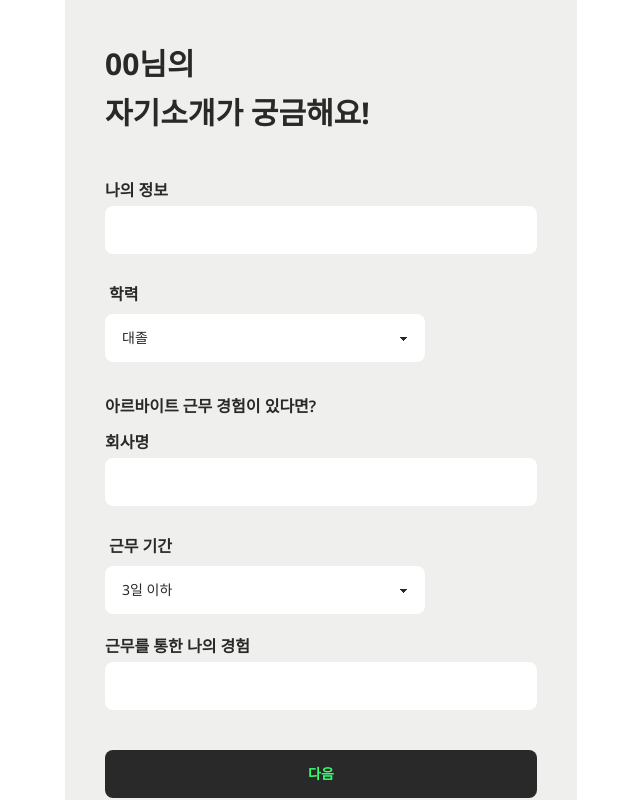
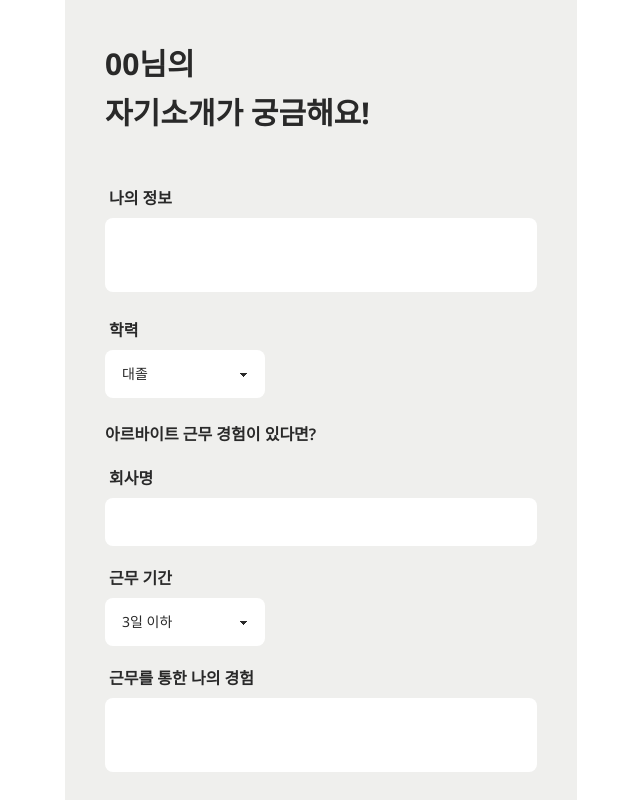
Before and after one commit to BaeJaeSung/SWHackathon2023SummerFront, a Next.js app in the folder hackathon/: page /signup/new/detail in a window 1280 px wide. Shown: the whole page, without its empty margins (319-959 px from the left). Built offline with nearby package versions, Linux system fonts and the light colour scheme; no server answers.

Commit message:
second 11 17

```diff
--- a/hackathon/app/signup/new/detail/page.tsx
+++ b/hackathon/app/signup/new/detail/page.tsx
@@ -1,12 +1,20 @@
 "use client"
 import SignUpLayout from "@/components/signUpLayout"
 import { useRouter } from "next/navigation"
+import { useState } from "react"
 
 export default function SignUpDetailPage() {
   const router = useRouter()
   const onClick = () => {
     router.push('/');
   }
+
+  const [detail, setDetail] = useState();
+  const [edu, setEdu] = useState('대졸')
+  const [company, setCompany] = useState()
+  const [period, setPeriod] = useState()
+  const [exp, setExp] = useState()
+
   return (
     <SignUpLayout
       textTop="00님의"
@@ -16,24 +24,27 @@ export default function SignUpDetailPage() {
     >
       <div className="flex flex-col gap-5">
         <div>
-          <label htmlFor="detail" className="cursor-pointer font-semibold">
+          <label
+            htmlFor="detail"
+            className="label cursor-pointer font-semibold"
+          >
             나의 정보
           </label>
-          <input
+          <textarea
             id="detail"
-            type="text"
-            className="bg-white-200 input mt-1 w-full"
-          />
-        </div>
+            className="textarea mb-3 w-full resize-none"
+          ></textarea>
           <div>
             <label htmlFor="edu" className="label cursor-pointer font-semibold">
               학력
             </label>
-          <select id="edu" className="select w-full max-w-xs">
-            <option selected>대졸</option>
-            <option>초졸</option>
-            <option>중졸</option>
-            <option>고졸</option>
+            <select id="edu" className="select mb-3  w-40">
+              <option value="대졸" defaultValue={edu}>
+                대졸
+              </option>
+              <option value="초졸">초졸</option>
+              <option value="중졸">중졸</option>
+              <option value="고졸">고졸</option>
             </select>
           </div>
           <div>
@@ -41,13 +52,13 @@ export default function SignUpDetailPage() {
               아르바이트 근무 경험이 있다면?
             </div>
             <div>
-            <label htmlFor="company" className="cursor-pointer font-semibold">
+              <label htmlFor="company" className="cursor-pointer font-semibold label">
                 회사명
               </label>
               <input
                 id="company"
                 type="text"
-              className="bg-white-200 input mt-1 w-full"
+                className="bg-white-200 input mb-3 w-full"
               />
             </div>
           </div>
@@ -58,8 +69,10 @@ export default function SignUpDetailPage() {
             >
               근무 기간
             </label>
-          <select id="period" className="select w-full max-w-xs">
-            <option selected>3일 이하</option>
+            <select id="period" className="select mb-3 w-40">
+              <option value="3일 이하" defaultValue={period}>
+                3일 이하
+              </option>
               <option>1주일</option>
               <option>1개월</option>
               <option>3개월</option>
@@ -70,14 +83,17 @@ export default function SignUpDetailPage() {
           </div>
           <div>
             <div>
-            <label htmlFor="exp" className="cursor-pointer font-semibold">
+              <label
+                htmlFor="exp"
+                className="label cursor-pointer font-semibold"
+              >
                 근무를 통한 나의 경험
               </label>
-            <input
-              id="exp"
-              type="text"
-              className="bg-white-200 input mt-1 w-full"
-            />
+              <textarea
+                id="detail"
+                className="textarea w-full resize-none"
+              ></textarea>
+            </div>
           </div>
         </div>
       </div>
--- a/hackathon/app/signup/new/name/page.tsx
+++ b/hackathon/app/signup/new/name/page.tsx
@@ -22,7 +22,7 @@ export default function SignUpPage() {
           <input
             id="name"
             type="text"
-            className="input my-3 w-full bg-white-200 "
+            className="input my-3 w-full bg-white"
           />
         </div>
         <div>
@@ -32,7 +32,7 @@ export default function SignUpPage() {
           <input
             id="age"
             type="text"
-            className="input my-3 w-full bg-white-200 "
+            className="input my-3 w-full bg-white"
           />
         </div>
       </div>
```
Lines whose indentation alone changed are shown as unchanged.
